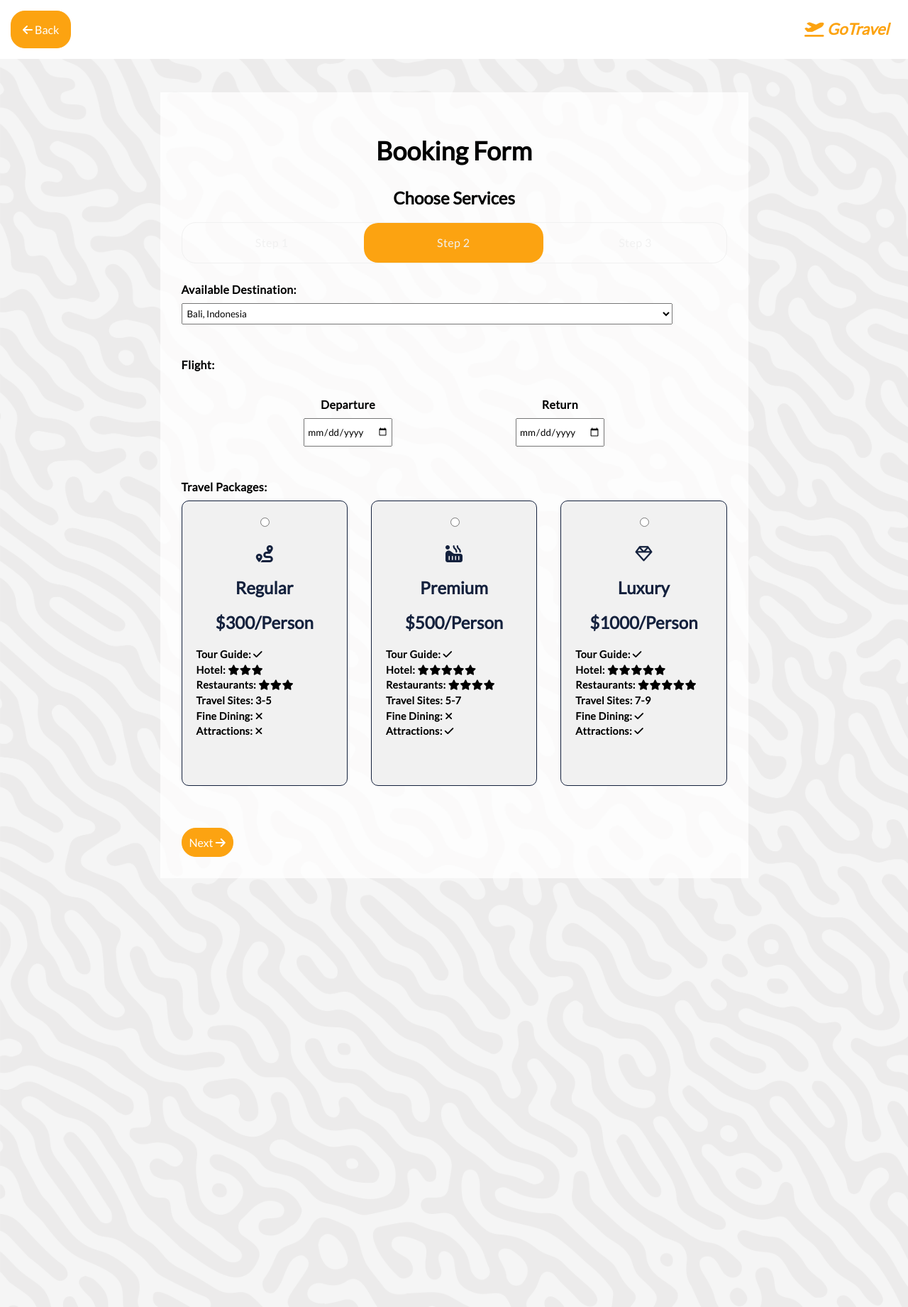
After one commit to javaliKai/GoTravel, a PHP site: page /booknow2.html in a window 1280 px wide. The commit adds this page. Shown: the whole page at 71% size. Run offline with PHP 8.4, Linux system fonts and the light colour scheme; some libraries are stand-ins or nearby versions.

Commit message:
Finishing booknow1 and booknow2

```diff
--- a/assets/style.css
+++ b/assets/style.css
@@ -189,7 +189,7 @@ p {
   transform: scale(1.05);
 }
 
-.main-content .top-picks .card .card-items:not(:last-child) {
+.main-content .top-picks .card .card-items {
   margin-bottom: 1.875rem;
 }
 
@@ -350,14 +350,16 @@ p {
 /* BOOKING PAGE STYLE STARTS HERE */
 /*************************/
 .booking-page {
-  min-height: 100vh;
+  min-height: 220vh;
+  position: relative;
 }
 
 .booking-page::after {
   /* I use this trick to make the background image more transparent*/
   content: '';
   background-image: url('./Images/repeating-bg.jpg');
-  background-repeat: repeat;
+  background-size: cover;
+  background-repeat: repeat-y;
   opacity: 0.3;
   top: 0;
   left: 0;
@@ -369,15 +371,139 @@ p {
 
 .booking-form {
   margin-top: 5.08625rem;
-  /* min-height: 31.25rem; */
   height: 20.25rem;
 }
 
 .booking-form .container {
-  background-color: yellowgreen;
   margin: 0 auto;
+  max-width: 48.0625rem;
   position: relative;
   top: 15%;
   padding: 1.875rem;
   background-color: rgba(255, 255, 255, 0.78);
 }
+
+.booking-form .container-header {
+  text-align: center;
+  text-transform: capitalize;
+}
+
+.booking-form .container-header h1 {
+  font-size: 36px;
+}
+
+.booking-form .container-progress {
+  min-height: 5vh;
+  border: 1px solid var(--Lightgray);
+  border-radius: 20px;
+}
+
+.booking-form .container-progress .step1,
+.booking-form .container-progress .step2,
+.booking-form .container-progress .step3 {
+  text-align: center;
+  display: inline-block;
+  min-height: 5vh;
+  width: 33%;
+  margin: 0;
+  border-radius: 20px;
+}
+
+.booking-form .container-progress p {
+  color: var(--Lightgray);
+}
+
+.booking-form form p {
+  font-weight: bold;
+  margin-top: 25px;
+  margin-bottom: 7px;
+}
+
+.booking-form form input[type='text'],
+.booking-form form input[type='email'],
+.booking-form form input[type='date'],
+.booking-form form input[type='tel'],
+.booking-form form select {
+  width: 90%;
+  height: 30px;
+  margin-bottom: 20px;
+  padding: 3px;
+  font-family: 'Lato', sans-serif;
+}
+
+.booking-form form input[type='radio'] {
+  cursor: pointer;
+}
+
+.booking-form form textarea {
+  font-family: 'Lato', sans-serif;
+  letter-spacing: 1.2px;
+}
+
+.booking-form form .radio-input {
+  margin-bottom: 45px;
+}
+
+.booking-form form input[type='file'] {
+  margin-bottom: 45px;
+}
+
+.booking-form form .next-button {
+  background-color: var(--Orange);
+  padding: 10px;
+  margin-top: 20px;
+  color: var(--White);
+  text-decoration: none;
+  border: 1px solid var(--Orange);
+  border-radius: 20px;
+  display: inline-block;
+  transition: all ease-in 0.22s;
+}
+
+.booking-form form .next-button:hover {
+  background-color: var(--White);
+  color: var(--Orange);
+}
+
+.booking-form form .flight-input {
+  display: flex;
+  justify-content: space-evenly;
+  flex-wrap: wrap;
+  text-align: center;
+}
+
+.booking-form form .travel-packages {
+  display: flex;
+  justify-content: space-between;
+  flex-wrap: wrap;
+  text-align: center;
+}
+
+.booking-form form .travel-packages .package-item {
+  width: 25%;
+  min-height: 45vh;
+  background-color: var(--Lightgray);
+  border: 1px solid var(--Navy);
+  border-radius: 10px;
+  padding: 20px;
+  text-align: center;
+  margin-bottom: 20px;
+}
+
+.booking-form form .travel-packages .package-item label {
+  cursor: pointer;
+}
+
+.booking-form form .travel-packages .package-item p {
+  text-align: left;
+  margin: 0;
+  font-size: 0.9rem;
+}
+
+.booking-form form .travel-packages .package-item h2 {
+  color: #14213d;
+}
+
+.booking-form form .travel-packages .package-item .package-description {
+  /* max-width: 25%; */
+}
--- /dev/null
+++ b/booknow2.html
@@ -0,0 +1,123 @@
+<!DOCTYPE html>
+<html lang="en">
+<head>
+  <meta charset="UTF-8">
+  <meta http-equiv="X-UA-Compatible" content="IE=edge">
+  <meta name="viewport" content="width=device-width, initial-scale=1.0">
+  <link rel="stylesheet" href="./assets/style.css">
+  <link rel="apple-touch-icon" sizes="180x180" href="/apple-touch-icon.png">
+  <link rel="icon" type="image/png" sizes="32x32" href="/favicon-32x32.png">
+  <link rel="icon" type="image/png" sizes="16x16" href="/favicon-16x16.png">
+  <link rel="manifest" href="/site.webmanifest">
+  <link rel="shortcut icon" href="./assets/Images/favicon/favicon.ico" type="image/x-icon">
+  <!-- fontawesome -->
+  <script src="https://kit.fontawesome.com/2857afecf8.js" crossorigin="anonymous"></script>
+  <title>GoTravel | Booking</title>
+</head>
+<body>
+  <section class="header">
+    <nav class="nav-container">
+      <a href="./booknow1.html" class="button"><i class="fas fa-arrow-left"></i> Back</a>
+      <a href="./index.html" class="logo">
+        <i class="fas fa-plane-departure"></i>
+        <strong><em>GoTravel</em></strong>
+      </a>
+    </nav>
+  </section>
+  <div class="booking-page">
+    <section class="booking-form content-padding">
+      <div class="container">
+        <div class="container-header">
+          <h1>Booking Form</h1>
+          <h2>Choose Services</h2>
+        </div>
+        <div class="container-progress">
+          <!-- STEPS: fill in personal info, choose services, and lastly confirm booking -->
+          <div class="step1"><p>Step 1</p></div>
+          <div class="step2" style="background-color:var(--Orange);"><p>Step 2</p></div>
+          <div class="step3"><p>Step 3</p></div>
+        </div>
+        <form action="#">
+          <p>Available Destination:</p>
+          <select name="destination" id="destination">
+            <option value="Bali,Indonesia">Bali, Indonesia</option>
+            <option value="London,UK">London, UK</option>
+            <option value="Rome,Italy">Rome, Italy</option>
+            <option value="Paris,France">Paris, France</option>
+            <option value="Beijing,China">Beijing, China</option>
+            <option value="Tokyo,Japan" disabled>Tokyo, Japan</option>
+            <option value="Copenhagen,Denmark" disabled>Copenhagen, Denmark</option>
+          </select>
+
+          <p>Flight:</p>
+          <div class="flight-input">
+            <div class="flight-items">
+              <p>Departure</p>
+              <input type="date" name="departure" id="departure">
+            </div>
+            <div class="flight-items">
+              <p>Return</p>
+              <input type="date" name="return" id="return">
+            </div>
+          </div>
+
+          <p>Travel Packages:</p>
+          <div class="travel-packages">
+            <div class="package-item">
+              <input type="radio" name="packages" id="regular" value="regular"><br>
+              <label for="regular">
+                <h2><i class="fas fa-route"></i></h2>
+                <h2>Regular</h2>
+                <h2>$300/Person</h2>
+                <div class="package-description">
+                  <p>Tour Guide: <i class="fas fa-check"></i></p>
+                  <p>Hotel: <i class="fas fa-star"></i><i class="fas fa-star"></i><i class="fas fa-star"></i></p>
+                  <p>Restaurants: <i class="fas fa-star"></i><i class="fas fa-star"></i><i class="fas fa-star"></i></p>
+                  <p>Travel Sites: 3-5</p>
+                  <p>Fine Dining: <i class="fas fa-times"></i></p>
+                  <p>Attractions: <i class="fas fa-times"></i></p>
+                </div>
+              </label>
+            </div>
+            <div class="package-item">
+              <input type="radio" name="packages" id="premium" value="premium"><br>
+              <label for="premium">
+                <h2><i class="fas fa-hot-tub"></i></h2>
+                <h2>Premium</h2>
+                <h2>$500/Person</h2>
+                <div class="package-description">
+                  <p>Tour Guide: <i class="fas fa-check"></i></p>
+                  <p>Hotel: <i class="fas fa-star"></i><i class="fas fa-star"></i><i class="fas fa-star"></i><i class="fas fa-star"></i><i class="fas fa-star"></i></p>
+                  <p>Restaurants: <i class="fas fa-star"></i><i class="fas fa-star"></i><i class="fas fa-star"></i><i class="fas fa-star"></i></p>
+                  <p>Travel Sites: 5-7</p>
+                  <p>Fine Dining: <i class="fas fa-times"></i></p>
+                  <p>Attractions: <i class="fas fa-check"></i></p>
+                </div>
+              </label>
+            </div>
+            <div class="package-item">
+              <input type="radio" name="packages" id="luxury" value="luxury"><br>
+              <label for="luxury">
+                <h2><i class="far fa-gem"></i></h2>
+                <h2>Luxury</h2>
+                <h2>$1000/Person</h2>
+                <div class="package-description">
+                  <p>Tour Guide: <i class="fas fa-check"></i></p>
+                  <p>Hotel: <i class="fas fa-star"></i><i class="fas fa-star"></i><i class="fas fa-star"></i><i class="fas fa-star"></i><i class="fas fa-star"></i></p>
+                  <p>Restaurants: <i class="fas fa-star"></i><i class="fas fa-star"></i><i class="fas fa-star"></i><i class="fas fa-star"></i><i class="fas fa-star"></i></p>
+                  <p>Travel Sites: 7-9</p>
+                  <p>Fine Dining: <i class="fas fa-check"></i></p>
+                  <p>Attractions: <i class="fas fa-check"></i></p>
+                </div>
+              </label>
+            </div>
+          </div>
+
+          <br>
+          <a href="./booknow2.html" class="next-button">Next <i class="fas fa-arrow-right"></i></a>
+        </form>
+      </div>
+    </section>
+  </div>
+</body>
+</html>
```
Also changed, not shown: booknow1.html (+14 -8 lines), generateOption.js (renamed from generateCountrySelect.js, +18 -3 lines).
